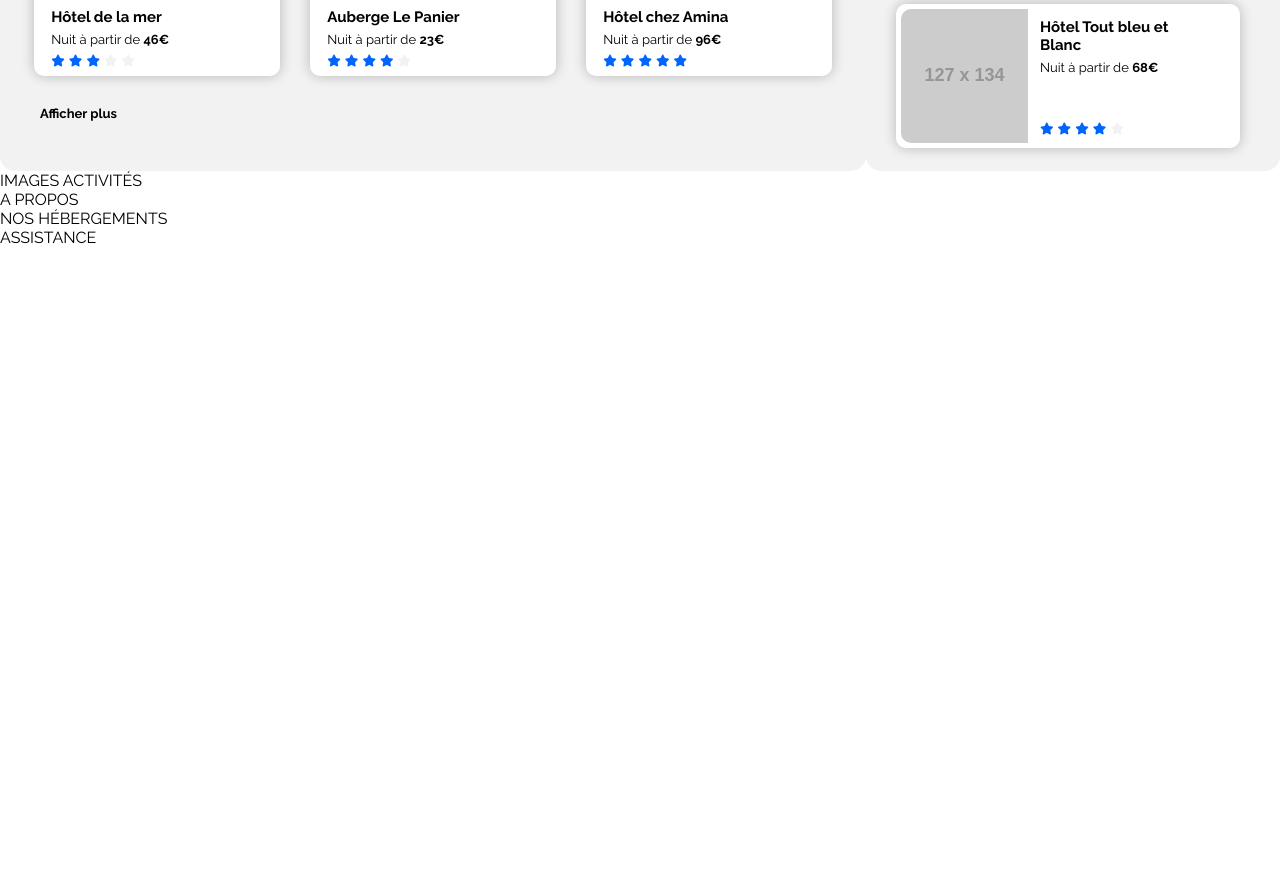
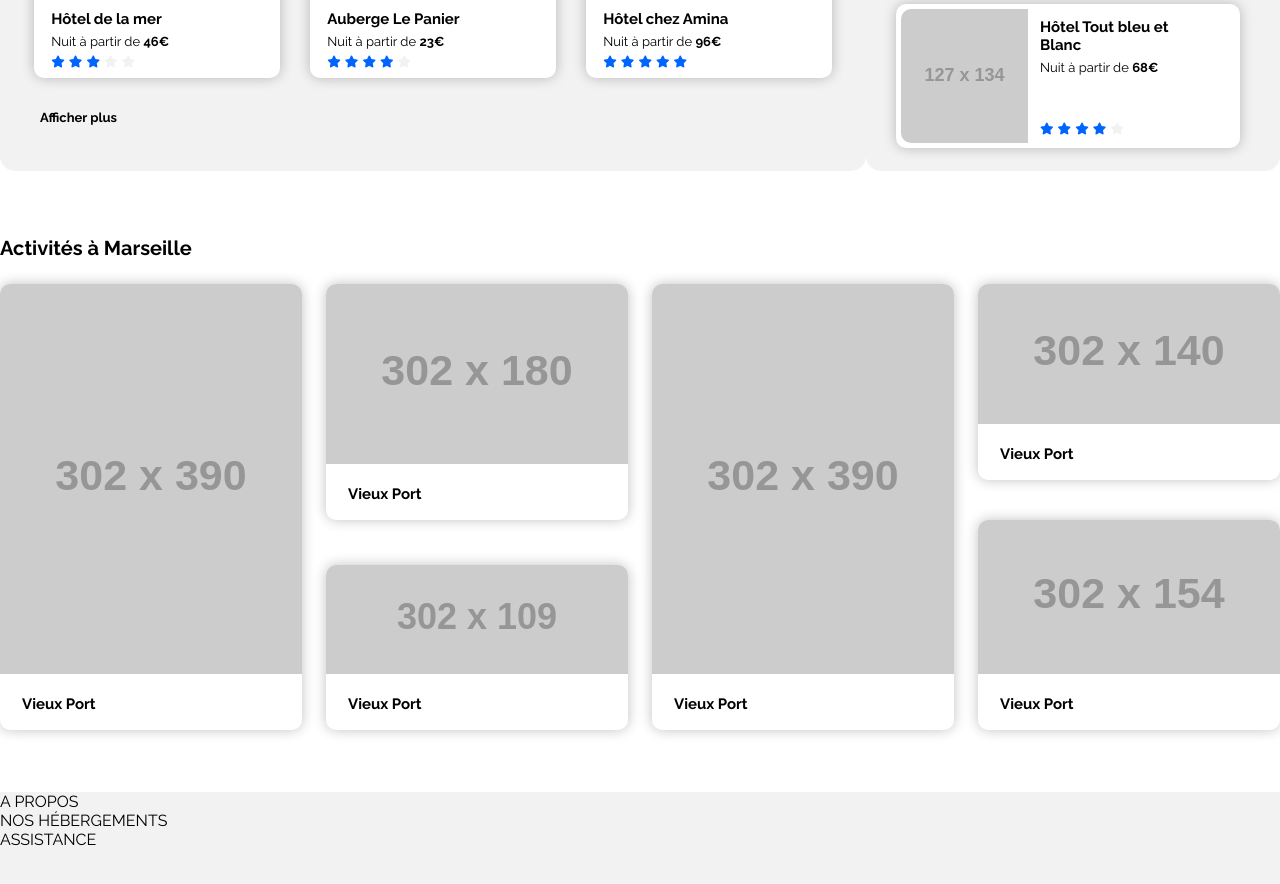
Before and after one commit to MikDream/MikaelTrevidic_2_25082020, a plain HTML site: page index.html in a window 1280 px wide. Shown: the part 906-1790 px from the top of the page. Before the commit the page ends 1153 px from the top, so only its background shows below. Drawn offline with Linux system fonts and the light colour scheme; placeholder pictures from the web are drawn by us.

Commit message:
Architecture "Activités" OK. Début FOOTER

```diff
--- a/index.html
+++ b/index.html
@@ -180,7 +180,45 @@
         </section>
         <section class="activites">
             <div>
-                IMAGES ACTIVITÉS
+                <h2>Activités à Marseille</h2>
+                <div class="conteneurActivites">
+                    <a class="lienCarteActivites" href="#">
+                        <div class="carteActivites">
+                            <img src='https://placehold.it/302x390' alt=''/>
+                            <h4>Vieux Port</h4>
+                        </div>
+                    </a>
+                    <a class="lienCarteActivites" href="#">
+                        <div class="carteActivites">
+                            <img src='https://placehold.it/302x180' alt=''/>
+                            <h4>Vieux Port</h4>
+                        </div>
+                    </a>
+                    <a class="lienCarteActivites" href="#">
+                        <div class="carteActivites">
+                            <img src='https://placehold.it/302x109' alt=''/>
+                            <h4>Vieux Port</h4>
+                        </div>
+                    </a>
+                    <a class="lienCarteActivites" href="#">
+                        <div class="carteActivites">
+                            <img src='https://placehold.it/302x390' alt=''/>
+                            <h4>Vieux Port</h4>
+                        </div>
+                    </a>
+                    <a class="lienCarteActivites" href="#">
+                        <div class="carteActivites">
+                            <img src='https://placehold.it/302x140' alt=''/>
+                            <h4>Vieux Port</h4>
+                        </div>
+                    </a>
+                    <a class="lienCarteActivites" href="#">
+                        <div class="carteActivites">
+                            <img src='https://placehold.it/302x154' alt=''/>
+                            <h4>Vieux Port</h4>
+                        </div>
+                    </a>
+                </div>
             </div>
         </section>
         <footer>
--- a/public/style.css
+++ b/public/style.css
@@ -135,6 +135,7 @@ input[type=submit]{
 .resultats{
     display: flex;
     justify-content: space-between;
+    margin-bottom: 65px;
 }
 .resultats h2{
     font-weight: bold;
@@ -144,8 +145,8 @@ input[type=submit]{
     display: flex;
     flex-direction: column;
     width: 880px;
-    height: 529px;
-    padding: 47px 0 50px 0;
+    height: 534px;
+    padding: 46px 0 46px 0;
     background-color: #F2F2F2;
     border-radius: 15px;
 }
@@ -230,3 +231,35 @@ input[type=submit]{
     width: 344px;
     height: 144px;
 }
+/*ACTIVITES*/
+.activites{
+    margin-bottom: 62px;
+}
+.conteneurActivites{
+    display: flex;
+    flex-direction: column;
+    flex-wrap: wrap;
+    align-content: space-between;
+    justify-content: space-between;
+    height: 446px;
+    margin-top: 24px;
+}
+.carteActivites{
+    border-radius: 10px;
+    box-shadow: 0px 0px 13px 0px rgba(0, 0, 0, 0.247);
+}
+.carteActivites img{
+    border-top-left-radius: 10px;
+    border-top-right-radius: 10px;
+}
+.carteActivites h4{
+    padding: 17px 22px;
+}
+.carteActivites:hover{
+    box-shadow: none;
+}
+/*FOOTER*/
+footer{
+    height: 218px;
+    background-color: #F2F2F2;
+}
```
